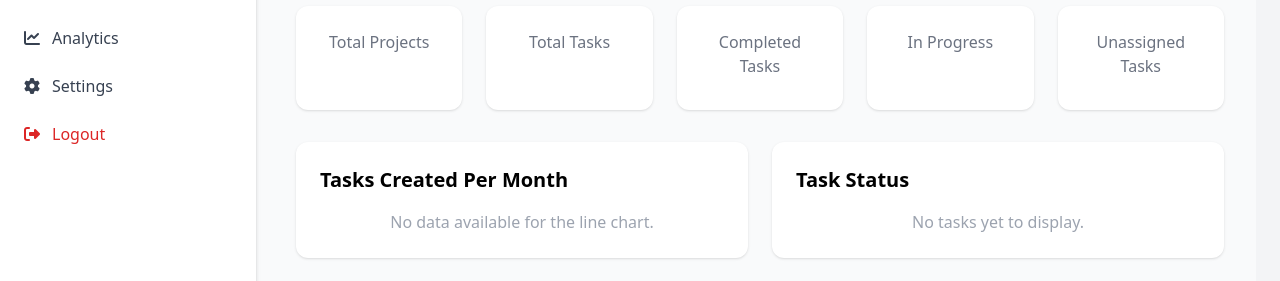
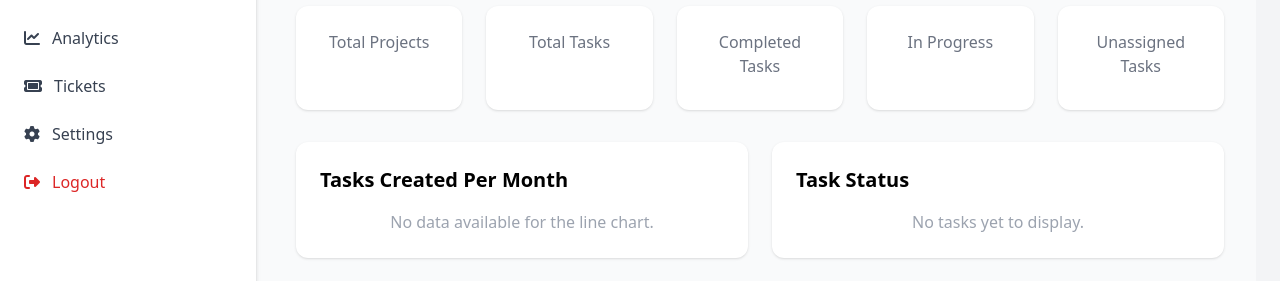
Before and after one commit to harinath187/STS, a Flask app: template app/templates/dashboard/pm.html in a window 1280 px wide. Shown: the part 174-455 px from the top of the page. Run offline with Flask 3, Linux system fonts and the light colour scheme; the template is opened without the code that fills it, so the values that code supplies are empty; some libraries are stand-ins or nearby versions.

Commit message:
added project_task

```diff
--- a/app/routes/Project_routes.py
+++ b/app/routes/Project_routes.py
@@ -27,7 +27,7 @@ def register_project_routes(app):
 
 
 
-    @app.route("/task")
+    @app.route("/task_1")
     def html_file():
 
         return render_template("project_management/due_today.html")
--- a/app/templates/common/project_manager.html
+++ b/app/templates/common/project_manager.html
@@ -10,7 +10,9 @@
       <a href="/projects" class="flex items-center space-x-3 p-2 rounded-lg hover:bg-blue-100 text-gray-700">
         <i class="fa fa-chart-line"></i><span>Analytics</span>
       </a>
-
+     <a href="/task" class="flex items-center space-x-3 p-2 rounded-lg hover:bg-blue-100 text-gray-700">
+        <i class="fa fa-ticket"></i><span>Tickets</span>
+      </a>
 
       <a href="/settings" class="flex items-center space-x-3 p-2 rounded-lg hover:bg-blue-100 text-gray-700">
         <i class="fa fa-cog"></i><span>Settings</span>
```
